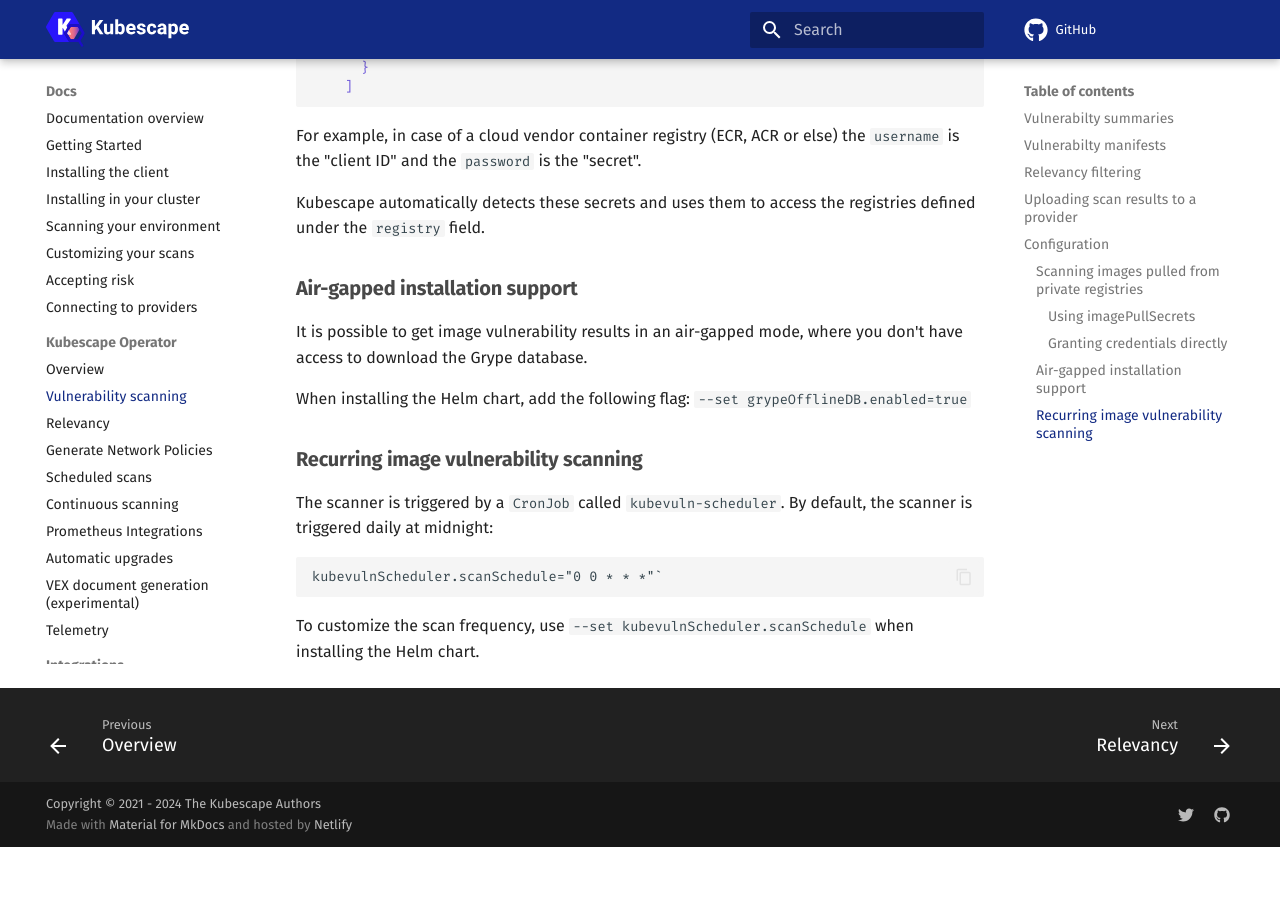
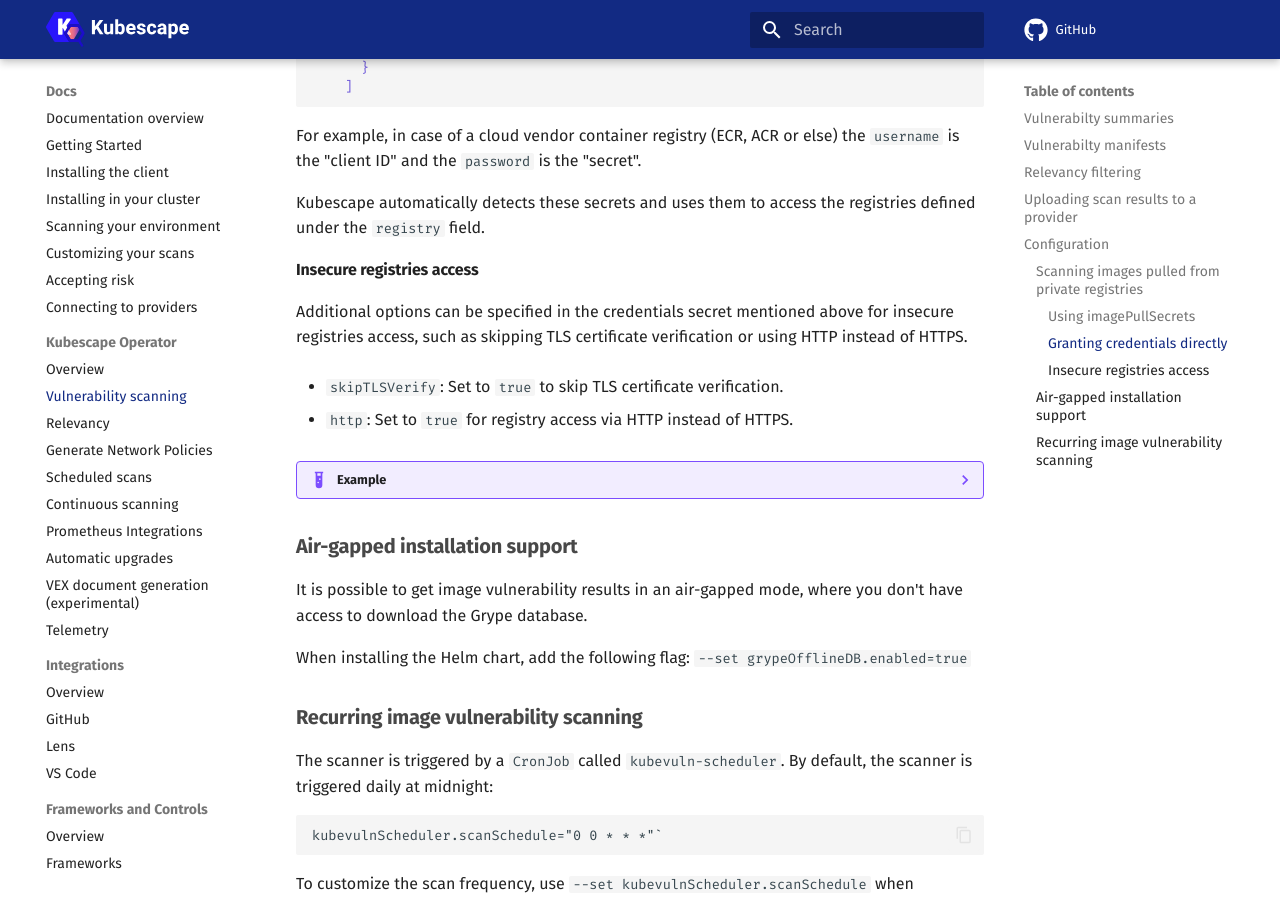
Before and after one commit to kubescape/kubescape.io, an MkDocs documentation site: the page built from docs/docs/operator/vulnerabilities.md, in a window 1280 px wide and 900 px high, scrolled down 3456 px. Built offline with MkDocs 1.6.1 and Material for MkDocs 9.7.7, drawn with Linux system fonts in a browser that asks for light colours; comment, search, counter and statistics services are not loaded; before the commit the page ends 4303 px from its top, so only the background shows below that.

Commit message:
Update registry credentials section for insecure registry access (#50)
* update registry credentials section for insecure registry access

Signed-off-by: Amir Malka <amirm@armosec.io>

* fix text

Signed-off-by: Amir Malka <amirm@armosec.io>

* fix text

Signed-off-by: Amir Malka <amirm@armosec.io>

* fix

Signed-off-by: Amir Malka <amirm@armosec.io>

* fix

Signed-off-by: Amir Malka <amirm@armosec.io>

---------

Signed-off-by: Amir Malka <amirm@armosec.io>
Signed-off-by: Oshrat <oshratn@armosec.io>

````diff
--- a/docs/docs/operator/vulnerabilities.md
+++ b/docs/docs/operator/vulnerabilities.md
@@ -135,6 +135,38 @@
 
 Kubescape automatically detects these secrets and uses them to access the registries defined under the `registry` field.
 
+#### Insecure registries access
+
+Additional options can be specified in the credentials secret mentioned above for insecure registries access, such as skipping TLS certificate verification or using HTTP instead of HTTPS.
+
+- `skipTLSVerify`: Set to `true` to skip TLS certificate verification.
+
+- `http`: Set to `true` for registry access via HTTP instead of HTTPS.
+
+??? Example
+
+    ```yaml
+    kind: Secret
+    apiVersion: v1
+    metadata:
+      name: kubescape-registry-scan-insecure-registry-secret
+      namespace: kubescape
+    type: Opaque
+    stringData:
+      registriesAuth: |
+        [
+          {
+            "registry": "registry.example.io",
+            "username": "<username/clientID>",
+            "password": "<password/secret>",
+            "auth_method": "credentials",
+            "skipTLSVerify": true,
+            "http": true
+          }
+        ]
+    ```
+
+
 ### Air-gapped installation support
 
 It is possible to get image vulnerability results in an air-gapped mode, where you don't have access to download the Grype database.
````
